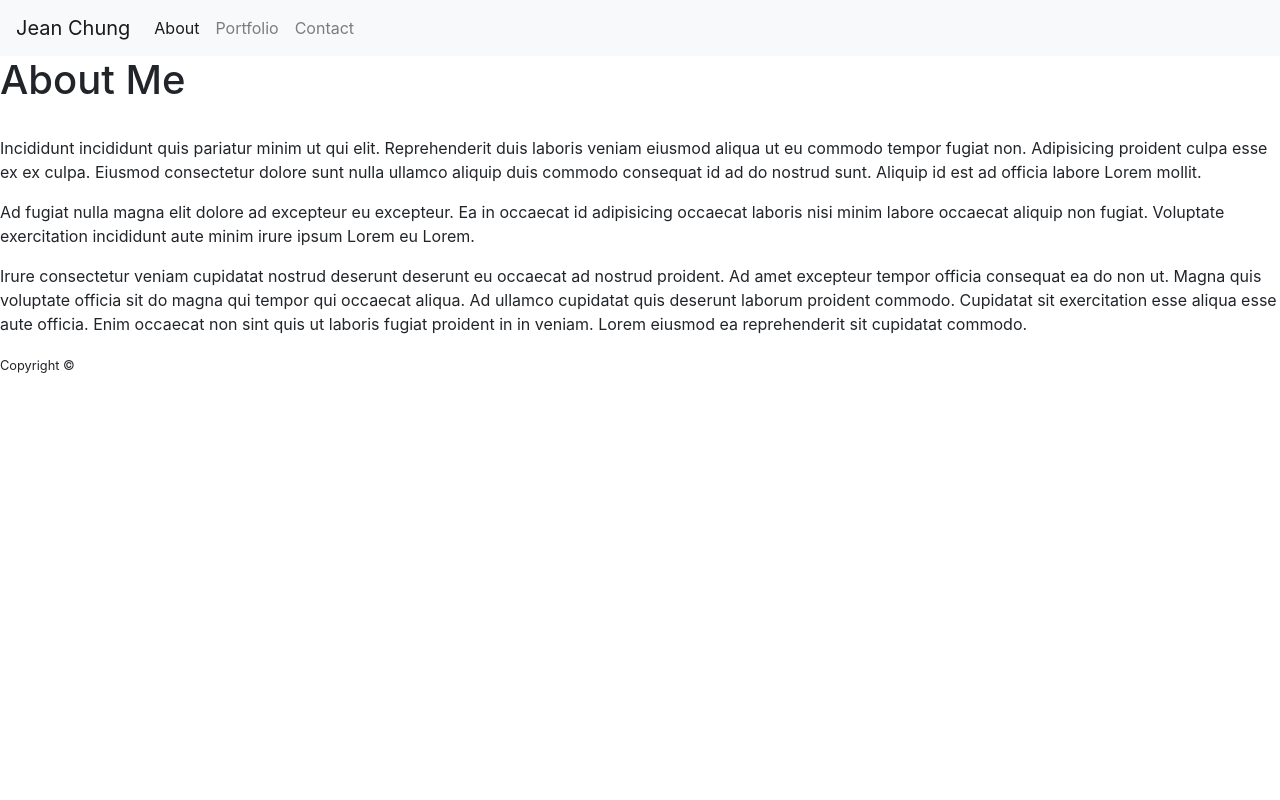
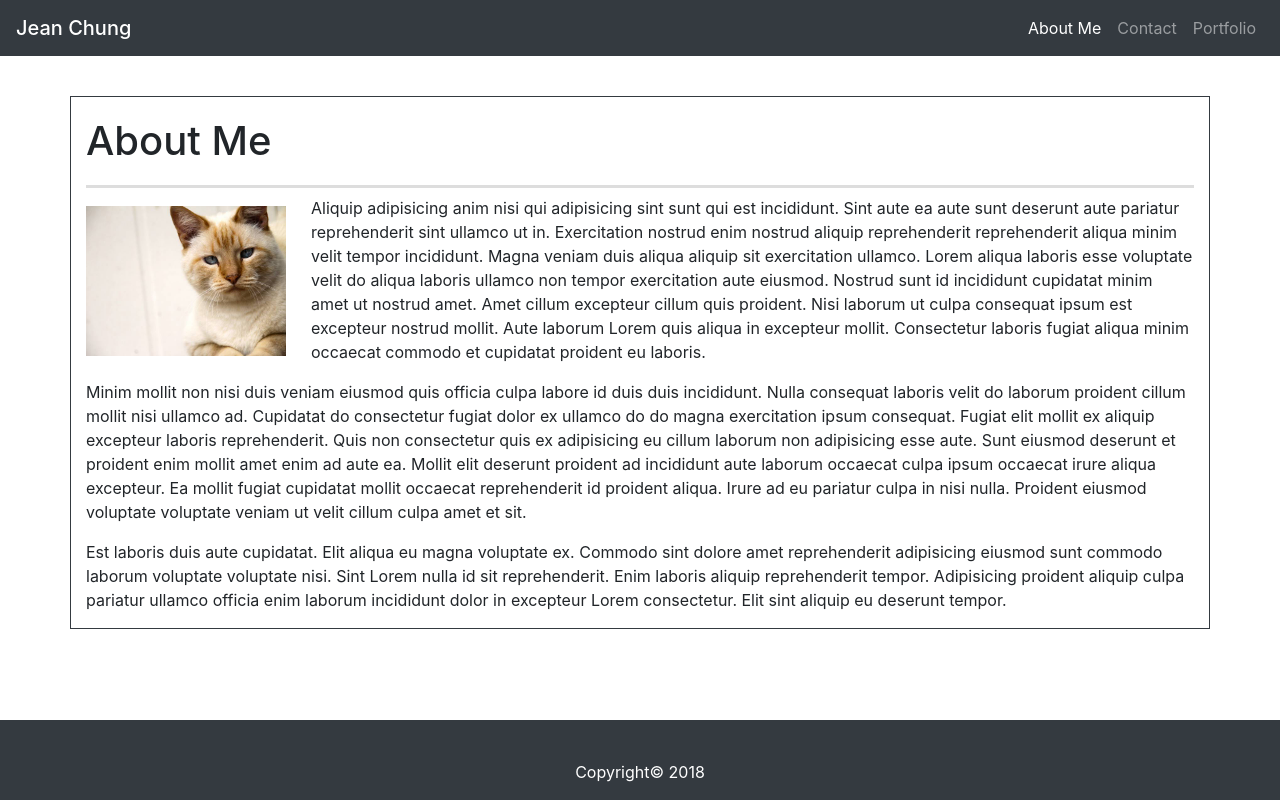
Before and after one commit to jeannchung/Bootstrap-Portfolio, a plain HTML site: page index.html in a window 1280 px wide. Drawn offline with nearby package versions, Linux system fonts and the light colour scheme.

Commit message:
recreated homework solution template from scratch, updating work

```diff
--- a/index.html
+++ b/index.html
@@ -1,68 +1,76 @@
-<!DOCTYPE html>
-<html lang="en">
+<!doctype html>
+<html lang="en-us">
 
 <head>
     <meta charset="UTF-8">
-    <meta name="viewport" content="width=device-width, initial-scale=1.0">
-    <meta http-equiv="X-UA-Compatible" content="ie=edge">
-    <link rel="stylesheet" href="https://maxcdn.bootstrapcdn.com/bootstrap/4.0.0/css/bootstrap.min.css" integrity="sha384-Gn5384xqQ1aoWXA+058RXPxPg6fy4IWvTNh0E263XmFcJlSAwiGgFAW/dAiS6JXm"
+    <title>About | Jean Chung</title>
+    <link rel="stylesheet" href="https://stackpath.bootstrapcdn.com/bootstrap/4.1.3/css/bootstrap.min.css" integrity="sha384-MCw98/SFnGE8fJT3GXwEOngsV7Zt27NXFoaoApmYm81iuXoPkFOJwJ8ERdknLPMO"
         crossorigin="anonymous">
     <link rel="stylesheet" href="style.css">
-    <title>Document</title>
+    </script>
 </head>
 
 <body>
-    <header>
-        <nav class="navbar navbar-expand-lg navbar-light bg-light">
-            <a class="navbar-brand" href="#">Jean Chung</a>
-            <button class="navbar-toggler" type="button" data-toggle="collapse" data-target="#navbarNavAltMarkup" aria-controls="navbarNavAltMarkup"
+
+    <!-- NAVBAR START -->
+    <nav class="navbar navbar-expand-lg navbar-dark bg-dark">
+        <h1 class="navbar-brand navbar-nav mr-auto text-white" id="logo">Jean Chung</h1>
+        <button class="navbar-toggler" type="button" data-toggle="collapse" data-target="#navbarSupportedContent" aria-controls="navbarSupportedContent"
             aria-expanded="false" aria-label="Toggle navigation">
             <span class="navbar-toggler-icon"></span>
         </button>
-            <div class="collapse navbar-collapse" id="navbarNavAltMarkup">
-                <div class="navbar-nav">
-                    <a class="nav-item nav-link active" href="#">About
+
+        <!-- BUTTONS/LINKS -->
+        <div class="collapse navbar-collapse d-block" id="navbarSupportedContent">
+            <ul class="navbar-nav ml-auto">
+                <li class="nav-item active">
+                    <a class="nav-link" href="index.html">About Me
                         <span class="sr-only">(current)</span>
                     </a>
-                    <a class="nav-item nav-link" href="#">Portfolio</a>
-                    <a class="nav-item nav-link" href="#">Contact</a>
+                </li>
+                <li class="nav-item">
+                    <a class="nav-link" href="contact.html">Contact</a>
+                </li>
+                <li class="nav-item">
+                    <a class="nav-link" href="portfolio.html">Portfolio</a>
+                </li>
+            </ul>
+        </div>
+    </nav>
+
+    <div class="container border border-dark" id="content">
+        <div class="row">
+            <div class="col-12">
+                <h1 id="aboutme">About Me</h1>
             </div>
         </div>
-        </nav>
-    </header>
-    <div class="aboutMe">
-        <h1>About Me</h1>
-    </div>
-    <div class="content">
-        <div>
-            <img href="assets/images/aboutme.jpg">
-        </div>
-        <div>
+            <img src="cat.jpg" id="cat" alt="Jean Chung">
             <p>
-                Incididunt incididunt quis pariatur minim ut qui elit. Reprehenderit duis laboris veniam eiusmod aliqua ut eu commodo tempor
-                fugiat non. Adipisicing proident culpa esse ex ex culpa. Eiusmod consectetur dolore sunt nulla ullamco aliquip
-                duis commodo consequat id ad do nostrud sunt. Aliquip id est ad officia labore Lorem mollit.
+                Aliquip adipisicing anim nisi qui adipisicing sint sunt qui est incididunt. Sint aute ea aute sunt deserunt aute pariatur reprehenderit sint ullamco ut in. Exercitation nostrud enim nostrud aliquip reprehenderit reprehenderit aliqua minim velit tempor incididunt. Magna veniam duis aliqua aliquip sit exercitation ullamco. Lorem aliqua laboris esse voluptate velit do aliqua laboris ullamco non tempor exercitation aute eiusmod. Nostrud sunt id incididunt cupidatat minim amet ut nostrud amet.
+
+                Amet cillum excepteur cillum quis proident. Nisi laborum ut culpa consequat ipsum est excepteur nostrud mollit. Aute laborum Lorem quis aliqua in excepteur mollit. Consectetur laboris fugiat aliqua minim occaecat commodo et cupidatat proident eu laboris.
             </p>
+            <p>
+                Minim mollit non nisi duis veniam eiusmod quis officia culpa labore id duis duis incididunt. Nulla consequat laboris velit do laborum proident cillum mollit nisi ullamco ad. Cupidatat do consectetur fugiat dolor ex ullamco do do magna exercitation ipsum consequat. Fugiat elit mollit ex aliquip excepteur laboris reprehenderit. Quis non consectetur quis ex adipisicing eu cillum laborum non adipisicing esse aute. Sunt eiusmod deserunt et proident enim mollit amet enim ad aute ea. Mollit elit deserunt proident ad incididunt aute laborum occaecat culpa ipsum occaecat irure aliqua excepteur.
 
+                Ea mollit fugiat cupidatat mollit occaecat reprehenderit id proident aliqua. Irure ad eu pariatur culpa in nisi nulla. Proident eiusmod voluptate voluptate veniam ut velit cillum culpa amet et sit.
+            </p>
             <p>
-                Ad fugiat nulla magna elit dolore ad excepteur eu excepteur. Ea in occaecat id adipisicing occaecat laboris nisi minim labore
-                occaecat aliquip non fugiat. Voluptate exercitation incididunt aute minim irure ipsum Lorem eu Lorem.
-            </p>
-
-            <p>
-                Irure consectetur veniam cupidatat nostrud deserunt deserunt eu occaecat ad nostrud proident. Ad amet excepteur tempor officia
-                consequat ea do non ut. Magna quis voluptate officia sit do magna qui tempor qui occaecat aliqua. Ad ullamco
-                cupidatat quis deserunt laborum proident commodo. Cupidatat sit exercitation esse aliqua esse aute officia.
-                Enim occaecat non sint quis ut laboris fugiat proident in in veniam. Lorem eiusmod ea reprehenderit sit cupidatat
-                commodo.
+                Est laboris duis aute cupidatat. Elit aliqua eu magna voluptate ex. Commodo sint dolore amet reprehenderit adipisicing eiusmod sunt commodo laborum voluptate voluptate nisi. Sint Lorem nulla id sit reprehenderit. Enim laboris aliquip reprehenderit tempor. Adipisicing proident aliquip culpa pariatur ullamco officia enim laborum incididunt dolor in excepteur Lorem consectetur. Elit sint aliquip eu deserunt tempor.
             </p>
 
     </div>
-    </div>
 
-    <footer>
-        <small>Copyright &#169;</small>
+
+    <footer class="page-footer font-small text-white bg-dark pt-4 fixed-bottom">
+        <div class="footer-copyright text-center py-3">Copyright© 2018</div>
     </footer>
+    <script src="https://code.jquery.com/jquery-3.3.1.slim.min.js" integrity="sha384-q8i/X+965DzO0rT7abK41JStQIAqVgRVzpbzo5smXKp4YfRvH+8abtTE1Pi6jizo"
+        crossorigin="anonymous"></script>
+    <script src="https://cdnjs.cloudflare.com/ajax/libs/popper.js/1.14.3/umd/popper.min.js" integrity="sha384-ZMP7rVo3mIykV+2+9J3UJ46jBk0WLaUAdn689aCwoqbBJiSnjAK/l8WvCWPIPm49"
+        crossorigin="anonymous"></script>
+    <script src="https://stackpath.bootstrapcdn.com/bootstrap/4.1.3/js/bootstrap.min.js" integrity="sha384-ChfqqxuZUCnJSK3+MXmPNIyE6ZbWh2IMqE241rYiqJxyMiZ6OW/JmZQ5stwEULTy"
+        crossorigin="anonymous"></script>
 </body>
 
 </html>
--- a/style.css
+++ b/style.css
@@ -0,0 +1,39 @@
+.navbar-nav {
+    flex-direction: row;
+  }
+
+  .nav-link {
+    padding-right: .5rem !important;
+    padding-left: .5rem !important;
+  }
+
+  /* Fixes dropdown menus placed on the right side */
+  .ml-auto .dropdown-menu {
+    left: auto !important;
+    right: 0px;
+  }
+
+/* Extra small devices (phones, 600px and down) */
+@media only screen and (max-width: 600px) {
+    html {
+        display: none;
+    }
+}
+
+#cat {
+    float: left;
+    width: 200px;
+    height: 150px;
+    margin-top: 10px;
+    margin-right: 25px;
+}
+
+#aboutme {
+    padding-top: 20px;
+    padding-bottom: 20px;
+    border-bottom: 3px solid #ddd
+}
+
+#content {
+    margin-top: 40px;
+}
```
Also changed, not shown: contact.html (+52 -0 lines), portfolio.html (+52 -0 lines), cat.jpg (added). Lines whose indentation alone changed are shown as unchanged.
